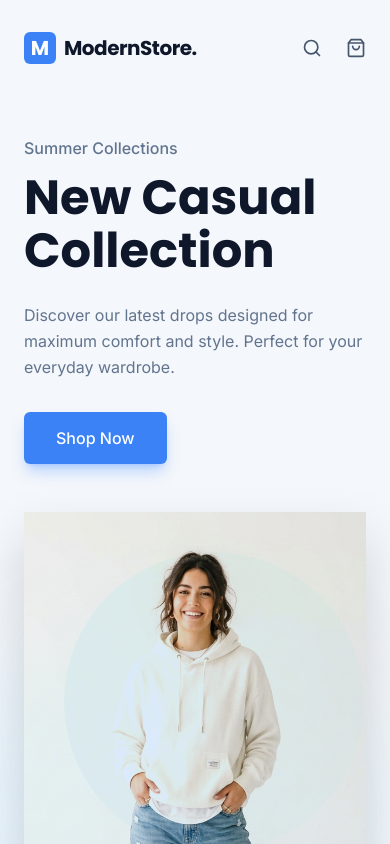
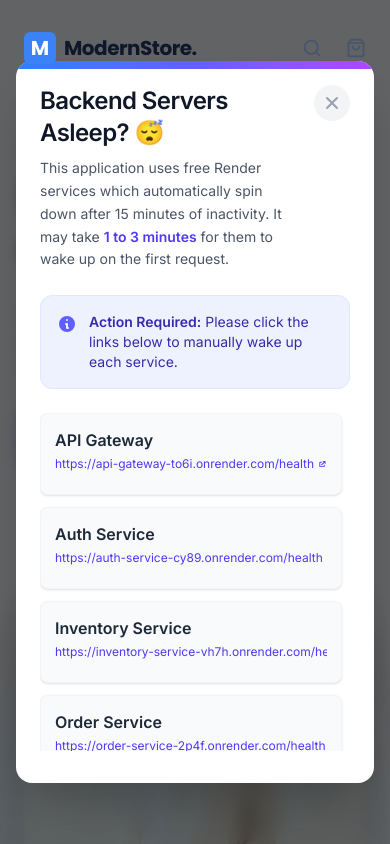
Before and after one commit to Muhammad-Zohaib-Malik/EDOP_Frontend, a React (Vite) app: page / in a window 390 px wide. Shown: the top 844 px of the page. Built offline with nearby package versions, Linux system fonts and the light colour scheme; no server answers.

Commit message:
feat: add product data, server wakeup modal, and home page structure

```diff
--- /dev/null
+++ b/src/components/ServerWakeupModal.jsx
@@ -0,0 +1,167 @@
+import React, { useState, useEffect } from 'react';
+import { motion, AnimatePresence } from 'framer-motion';
+
+const services = [
+  { id: 'api', name: 'API Gateway', url: 'https://api-gateway-to6i.onrender.com/health' },
+  { id: 'auth', name: 'Auth Service', url: 'https://auth-service-cy89.onrender.com/health' },
+  { id: 'inventory', name: 'Inventory Service', url: 'https://inventory-service-vh7h.onrender.com/health' },
+  { id: 'order', name: 'Order Service', url: 'https://order-service-2p4f.onrender.com/health' },
+  { id: 'payment', name: 'Payment Service', url: 'https://payment-service-uz76.onrender.com/health' },
+  { id: 'notification', name: 'Notification Service', url: 'https://notification-service-xkwy.onrender.com/health' }
+];
+
+export default function ServerWakeupModal() {
+  const [isOpen, setIsOpen] = useState(false);
+  const [statuses, setStatuses] = useState({});
+  const [isChecking, setIsChecking] = useState(false);
+
+  useEffect(() => {
+    const hasSeen = localStorage.getItem('hasSeenServerWakeup');
+    if (!hasSeen) {
+      setIsOpen(true);
+      localStorage.setItem('hasSeenServerWakeup', 'true');
+    }
+  }, []);
+
+  const handleClose = () => {
+    setIsOpen(false);
+    // Reopen popup after 2 minutes
+    setTimeout(() => {
+      setIsOpen(true);
+    }, 120000);
+  };
+
+  const checkStatuses = async () => {
+    setIsChecking(true);
+    const newStatuses = { ...statuses };
+
+    // Set all to checking state
+    services.forEach(s => newStatuses[s.id] = 'checking');
+    setStatuses({ ...newStatuses });
+
+    await Promise.all(
+      services.map(async (service) => {
+        try {
+          const response = await fetch(`${service.url}?t=${Date.now()}`, {
+            method: 'GET',
+            headers: {
+              'Accept': 'application/json'
+            }
+          });
+
+          if (response.ok) {
+            newStatuses[service.id] = 'online';
+          } else {
+            newStatuses[service.id] = 'error';
+          }
+        } catch (error) {
+          // In case of CORS error or network failure
+          newStatuses[service.id] = 'offline';
+        }
+        setStatuses({ ...newStatuses });
+      })
+    );
+
+    setIsChecking(false);
+  };
+
+  return (
+    <>
+      <button
+        onClick={() => setIsOpen(true)}
+        className="inline-flex items-center gap-2 bg-indigo-100 text-indigo-700 px-4 py-2 rounded-full font-sans font-medium text-sm hover:bg-indigo-200 transition-colors shadow-sm"
+      >
+        <svg xmlns="http://www.w3.org/2000/svg" className="h-4 w-4" fill="none" viewBox="0 0 24 24" stroke="currentColor">
+          <path strokeLinecap="round" strokeLinejoin="round" strokeWidth={2} d="M5 3v4M3 5h4M6 17v4m-2-2h4m5-16l2.286 6.857L21 12l-5.714 2.143L13 21l-2.286-6.857L5 12l5.714-2.143L13 3z" />
+        </svg>
+        Wake Backend Servers
+      </button>
+
+      <AnimatePresence>
+      {isOpen && (
+        <div className="fixed inset-0 z-50 flex items-center justify-center p-4 bg-black/60 backdrop-blur-sm">
+          <motion.div
+            initial={{ opacity: 0, scale: 0.95, y: 20 }}
+            animate={{ opacity: 1, scale: 1, y: 0 }}
+            exit={{ opacity: 0, scale: 0.95, y: 20 }}
+            className="bg-white rounded-2xl shadow-2xl max-w-2xl w-full p-6 sm:p-8 overflow-hidden relative flex flex-col"
+          >
+            <div className="absolute top-0 left-0 w-full h-2 bg-gradient-to-r from-blue-500 via-indigo-500 to-purple-500"></div>
+
+            <div className="flex justify-between items-start mb-6">
+              <div>
+                <h2 className="text-2xl font-bold text-gray-900 tracking-tight">Backend Servers Asleep? 😴</h2>
+                <p className="text-gray-600 mt-2 text-sm leading-relaxed">
+                  This application uses free Render services which automatically spin down after 15 minutes of inactivity.
+                  It may take <span className="font-semibold text-indigo-600">1 to 3 minutes</span> for them to wake up on the first request.
+                </p>
+              </div>
+              <button
+                onClick={handleClose}
+                className="text-gray-400 hover:text-gray-600 transition-colors bg-gray-100 hover:bg-gray-200 rounded-full p-2 ml-4 flex-shrink-0"
+              >
+                <svg xmlns="http://www.w3.org/2000/svg" className="h-5 w-5" viewBox="0 0 20 20" fill="currentColor">
+                  <path fillRule="evenodd" d="M4.293 4.293a1 1 0 011.414 0L10 8.586l4.293-4.293a1 1 0 111.414 1.414L11.414 10l4.293 4.293a1 1 0 01-1.414 1.414L10 11.414l-4.293 4.293a1 1 0 01-1.414-1.414L8.586 10 4.293 5.707a1 1 0 010-1.414z" clipRule="evenodd" />
+                </svg>
+              </button>
+            </div>
+
+            <div className="bg-indigo-50 border border-indigo-100 rounded-xl p-4 mb-6">
+              <div className="flex items-start">
+                <svg xmlns="http://www.w3.org/2000/svg" className="h-5 w-5 text-indigo-500 mt-0.5 mr-3 flex-shrink-0" viewBox="0 0 20 20" fill="currentColor">
+                  <path fillRule="evenodd" d="M18 10a8 8 0 11-16 0 8 8 0 0116 0zm-7-4a1 1 0 11-2 0 1 1 0 012 0zM9 9a1 1 0 000 2v3a1 1 0 001 1h1a1 1 0 100-2v-3a1 1 0 00-1-1H9z" clipRule="evenodd" />
+                </svg>
+                <p className="text-sm text-indigo-800">
+                  <strong>Action Required:</strong> Please click the links below to manually wake up each service.
+                </p>
+              </div>
+            </div>
+
+            <div className="space-y-3 mb-2 max-h-[40vh] overflow-y-auto pr-2 custom-scrollbar">
+              {services.map((service) => (
+                <div key={service.id} className="flex flex-col sm:flex-row sm:items-center justify-between p-3.5 bg-gray-50 border border-gray-100 hover:border-indigo-200 hover:bg-white transition-all rounded-lg group shadow-sm">
+                  <div className="flex flex-col mb-2 sm:mb-0">
+                    <span className="font-semibold text-gray-800 flex items-center">
+                      {service.name}
+                    </span>
+                    <a
+                      href={service.url}
+                      target="_blank"
+                      rel="noopener noreferrer"
+                      className="text-xs text-indigo-600 hover:text-indigo-800 truncate max-w-[280px] hover:underline transition-all mt-1 flex items-center"
+                    >
+                      {service.url}
+                      <svg xmlns="http://www.w3.org/2000/svg" className="h-3 w-3 ml-1" viewBox="0 0 20 20" fill="currentColor">
+                        <path d="M11 3a1 1 0 100 2h2.586l-6.293 6.293a1 1 0 101.414 1.414L15 6.414V9a1 1 0 102 0V4a1 1 0 00-1-1h-5z" />
+                        <path d="M5 5a2 2 0 00-2 2v8a2 2 0 002 2h8a2 2 0 002-2v-3a1 1 0 10-2 0v3H5V7h3a1 1 0 000-2H5z" />
+                      </svg>
+                    </a>
+                  </div>
+
+                  <div className="flex items-center">
+                    {statuses[service.id] === 'checking' && (
+                      <span className="flex items-center text-sm text-yellow-600 font-medium bg-yellow-50 px-3 py-1 rounded-full border border-yellow-100">
+                        <svg className="animate-spin -ml-1 mr-2 h-4 w-4 text-yellow-600" xmlns="http://www.w3.org/2000/svg" fill="none" viewBox="0 0 24 24">
+                          <circle className="opacity-25" cx="12" cy="12" r="10" stroke="currentColor" strokeWidth="4"></circle>
+                          <path className="opacity-75" fill="currentColor" d="M4 12a8 8 0 018-8V0C5.373 0 0 5.373 0 12h4zm2 5.291A7.962 7.962 0 014 12H0c0 3.042 1.135 5.824 3 7.938l3-2.647z"></path>
+                        </svg>
+                        Checking
+                      </span>
+                    )}
+                    {statuses[service.id] === 'online' && (
+                      <span className="flex items-center text-sm text-green-700 font-medium bg-green-50 px-3 py-1 rounded-full border border-green-200">
+                        <div className="h-2 w-2 bg-green-500 rounded-full mr-2 animate-pulse"></div>
+                        Online
+                      </span>
+                    )}
+                  </div>
+                </div>
+              ))}
+            </div>
+          </motion.div>
+        </div>
+      )}
+    </AnimatePresence>
+    </>
+  );
+}
--- a/src/pages/HomePage.jsx
+++ b/src/pages/HomePage.jsx
@@ -2,6 +2,7 @@ import { useState, useEffect, useCallback } from "react";
 import { getProducts, searchProducts } from "../api/products";
 import { useCart } from "../context/CartContext";
 import { motion } from "framer-motion";
+import ServerWakeupModal from "../components/ServerWakeupModal";
 
 const HomePage = () => {
   const [products, setProducts] = useState([]);
@@ -108,8 +109,11 @@ const HomePage = () => {
             initial={{ opacity: 0, x: 30 }}
             animate={{ opacity: 1, x: 0 }}
             transition={{ duration: 0.6, ease: "easeOut", delay: 0.2 }}
-            className="relative h-full flex items-center justify-center"
+            className="relative h-full flex flex-col items-center justify-center pt-8"
           >
+            <div className="z-30 mb-4 flex w-full justify-center">
+              <ServerWakeupModal />
+            </div>
             <div className="absolute w-[400px] h-[400px] bg-[#e0f2fe] rounded-full mix-blend-multiply filter blur-2xl opacity-70 right-0 top-1/2 -translate-y-1/2" />
             <div className="absolute w-[300px] h-[300px] bg-[#dbeafe] rounded-full top-10 left-10" />
             <img
```
